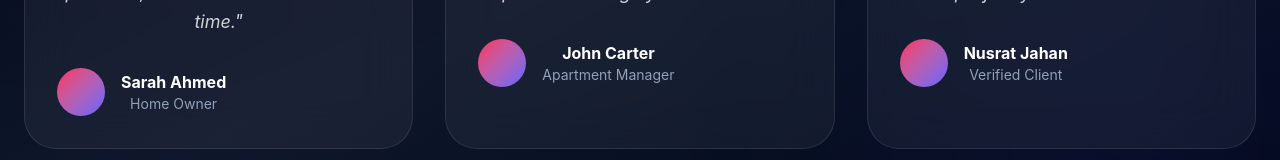
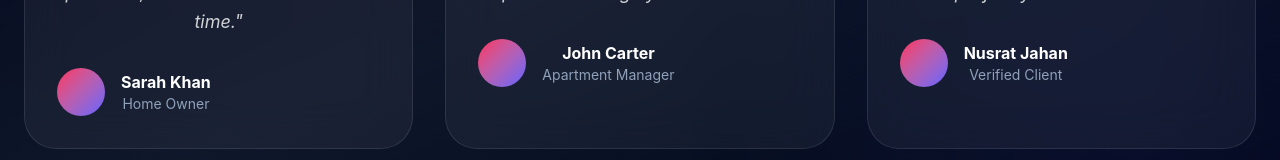
Before and after one commit to mohammademon393/HeroHome-client-A10, a React (Vite) app: page / in a window 1280 px wide. Shown: the part 2166-2326 px from the top of the page. Built offline with nearby package versions, Linux system fonts and the light colour scheme; no server answers.

Commit message:
testimonal update

```diff
--- a/src/components/homePageReleted/Testimonials.jsx
+++ b/src/components/homePageReleted/Testimonials.jsx
@@ -4,7 +4,7 @@ import { Star } from "lucide-react";
 
 const testimonials = [
   {
-    name: "Sarah Ahmed",
+    name: "Sarah Khan",
     role: "Home Owner",
     review:
       "Absolutely amazing experience! The electrician was professional, punctual, and solved the issue in no time.",
```
